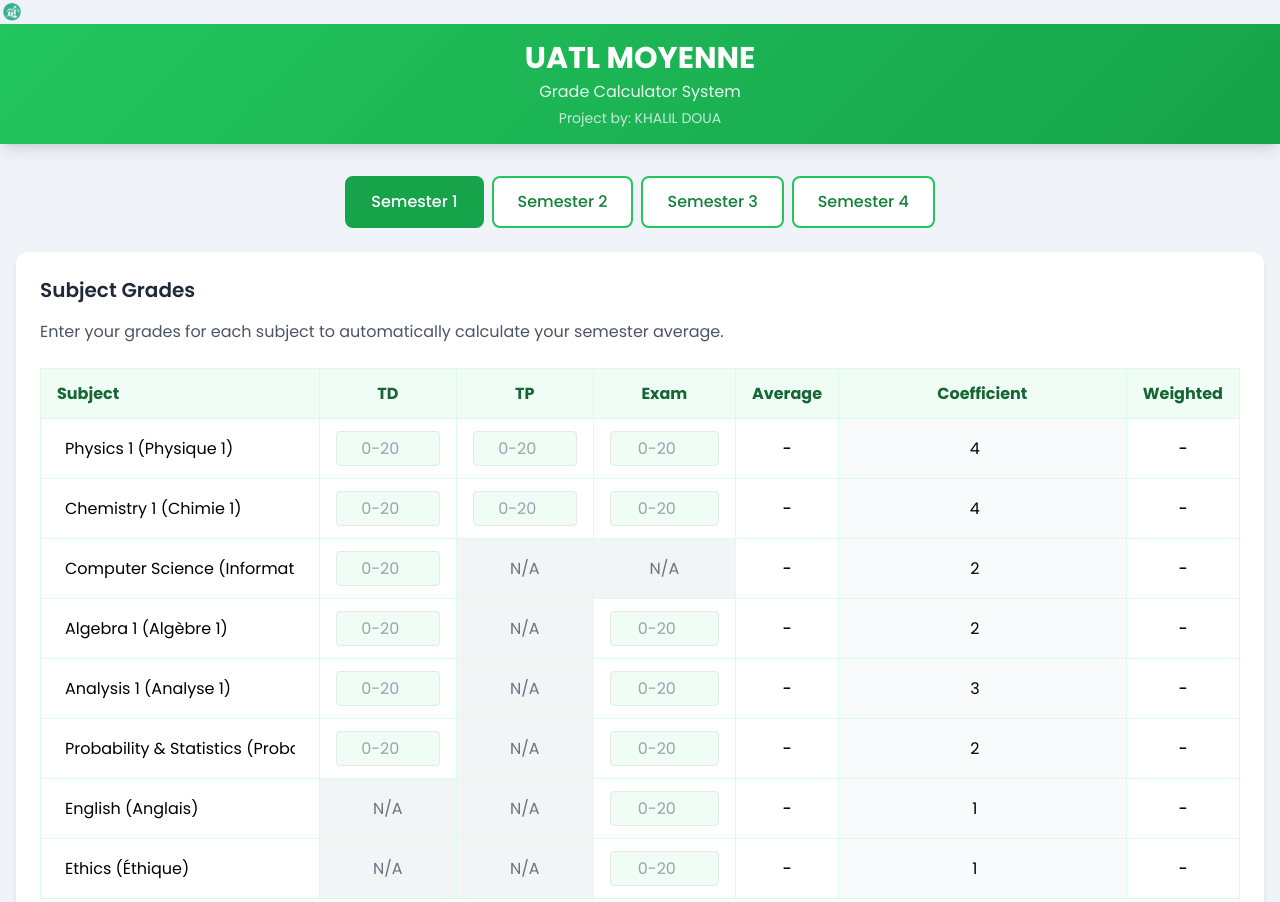
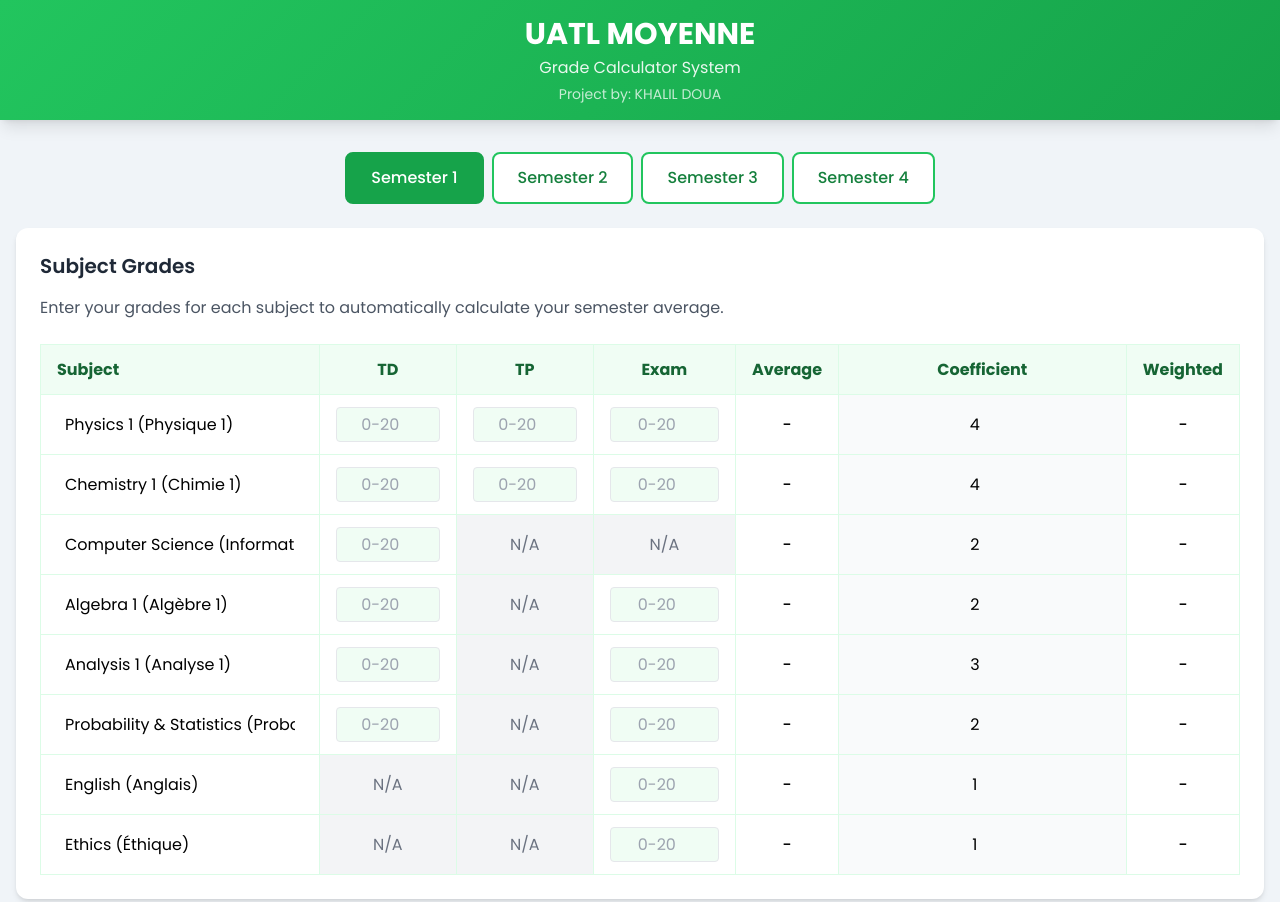
Before and after one commit to K2hz/uatl-moyenne, a plain HTML site: page index.html in a window 1280 px wide. Shown: the top 902 px of the page. Drawn offline with nearby package versions, Linux system fonts and the light colour scheme.

Commit message:
Update index.html

```diff
--- a/index.html
+++ b/index.html
@@ -4,7 +4,6 @@
     <title>UATL MOYENNE</title>
     <script src="https://cdn.tailwindcss.com"></script>
     <link href="https://fonts.googleapis.com/css2?family=Poppins:wght@300;400;500;600;700&amp;display=swap" rel="stylesheet">
-    <img src="icon-lang.png" alt="Language" class="w-6 h-6 inline">
     <style>
         body {
             font-family: 'Poppins', sans-serif;
```
